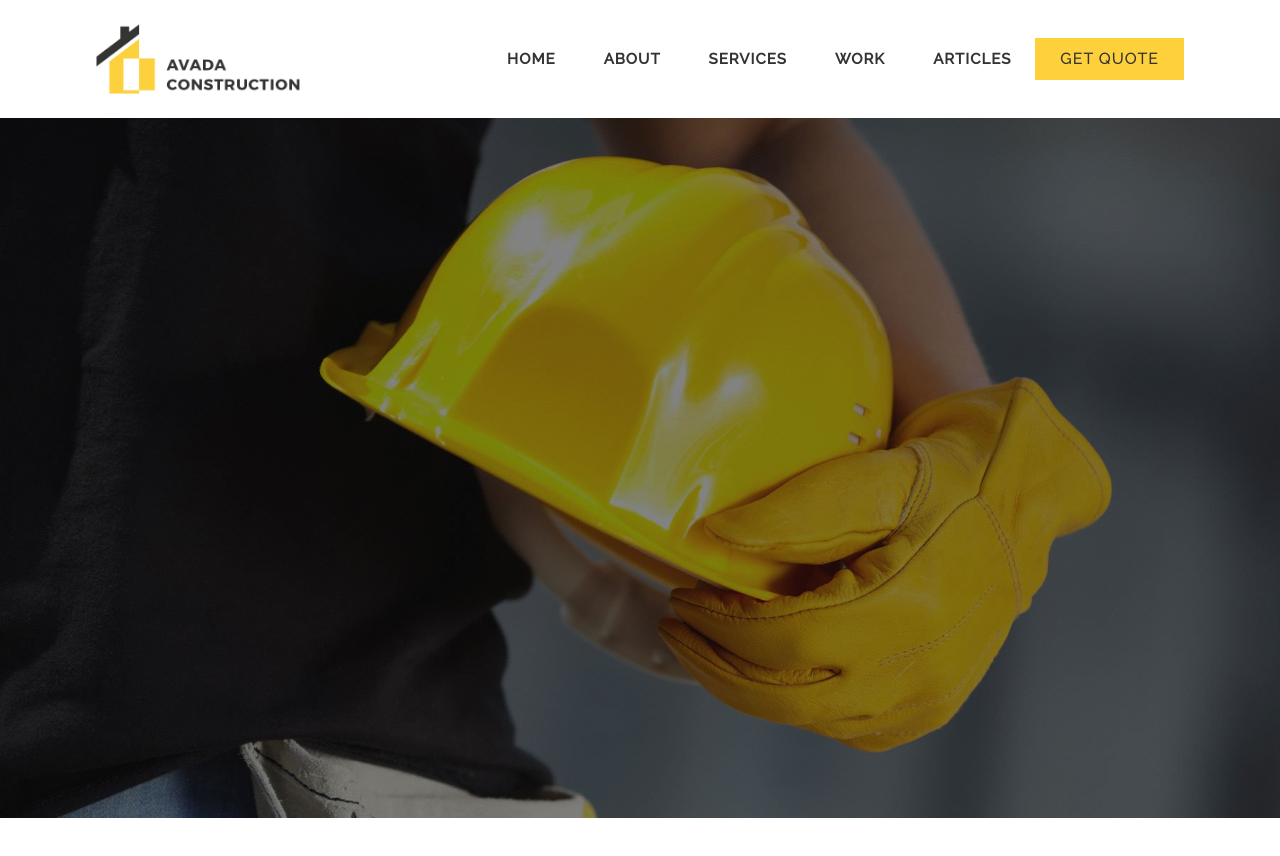
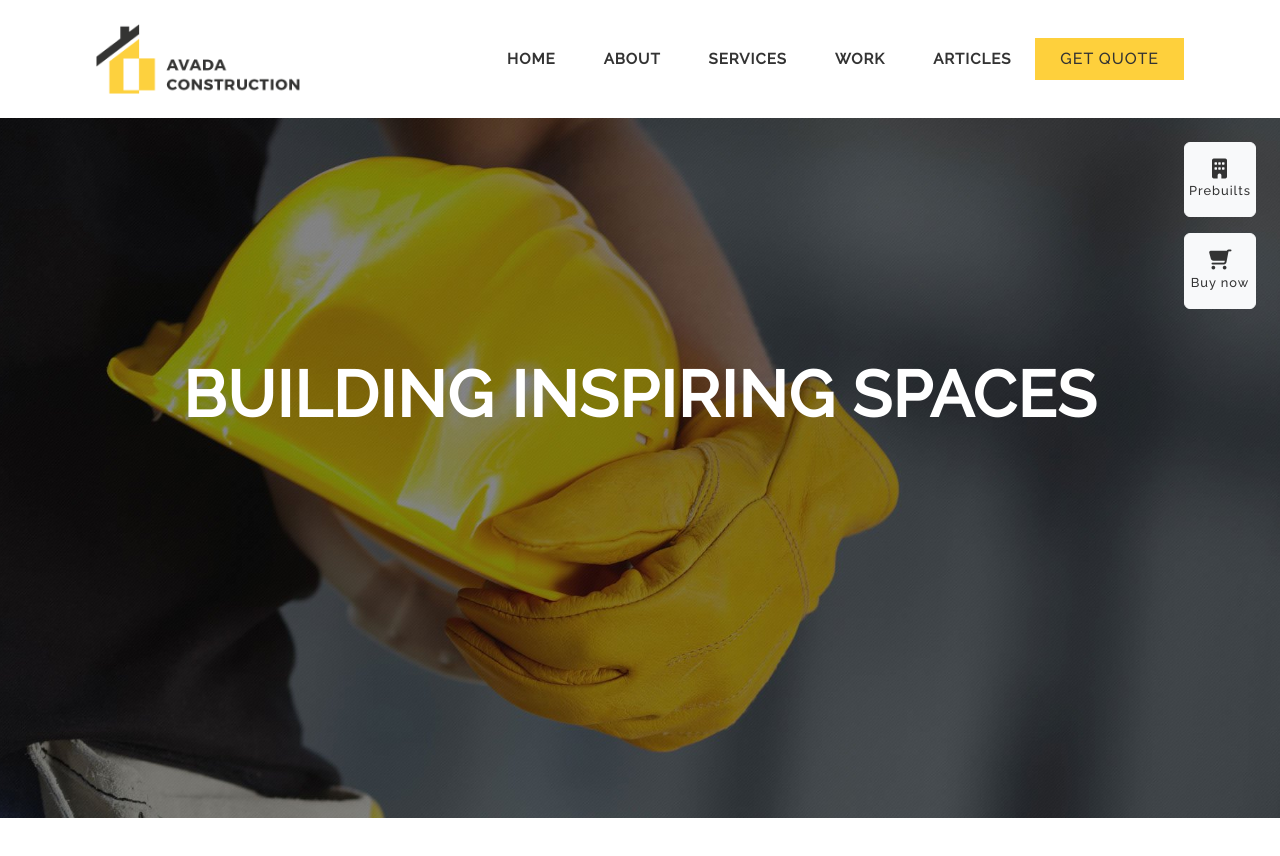
Before and after one commit to pierluigicarrieri/proj-html-vuejs, a Vue app: page / in a window 1280 px wide. Shown: the top 856 px of the page. Before the commit the page ends 818 px from the top, so only its background shows below. Built offline with nearby package versions, Linux system fonts and the light colour scheme.

Commit message:
Done h1 in header

```diff
--- a/src/components/TheHeader.vue
+++ b/src/components/TheHeader.vue
@@ -8,16 +8,48 @@ export default {
 
 <template>
     <header>
-
+        <div class="jumbo">
+            <div class="d-flex justify-content-end">
+                <div class="d-flex flex-column p-3">
+                    <button class="btn btn-light m-2 px-1 py-3 top-btn">
+                        <div><i class="fa-solid fa-building fs-5"></i></div>
+                        <div>Prebuilts</div>
+                    </button>
+                    <button class="btn btn-light m-2 px-1 py-3 top-btn">
+                        <div><i class="fa-solid fa-cart-shopping fa-flip-horizontal fs-5"></i></div>
+                        <div>Buy now</div>
+                    </button>
+                </div>
+            </div>
+            <h1 class="py-4 text-center">BUILDING INSPIRING SPACES</h1>
+            <h5></h5>
+            <div></div>
+        </div>
     </header>
 </template>
 
 <style scoped>
 
     header {
+        height: 800px;
+    }
+
+    .jumbo {
+        height: 700px;
         background-image: url("../assets/images/home-slider-62528242.jpg");
         background-size: cover;
-        height: 700px;
+        background-position: center;
+    }
+
+    .top-btn {
+        font-size: 0.8rem;
+        color: var(--custom-color-3);
+    }
+
+    h1 {
+        font-size: 4rem;
+        font-weight: 900;
+        color: var(--custom-color-1);
     }
 
 </style>
```
